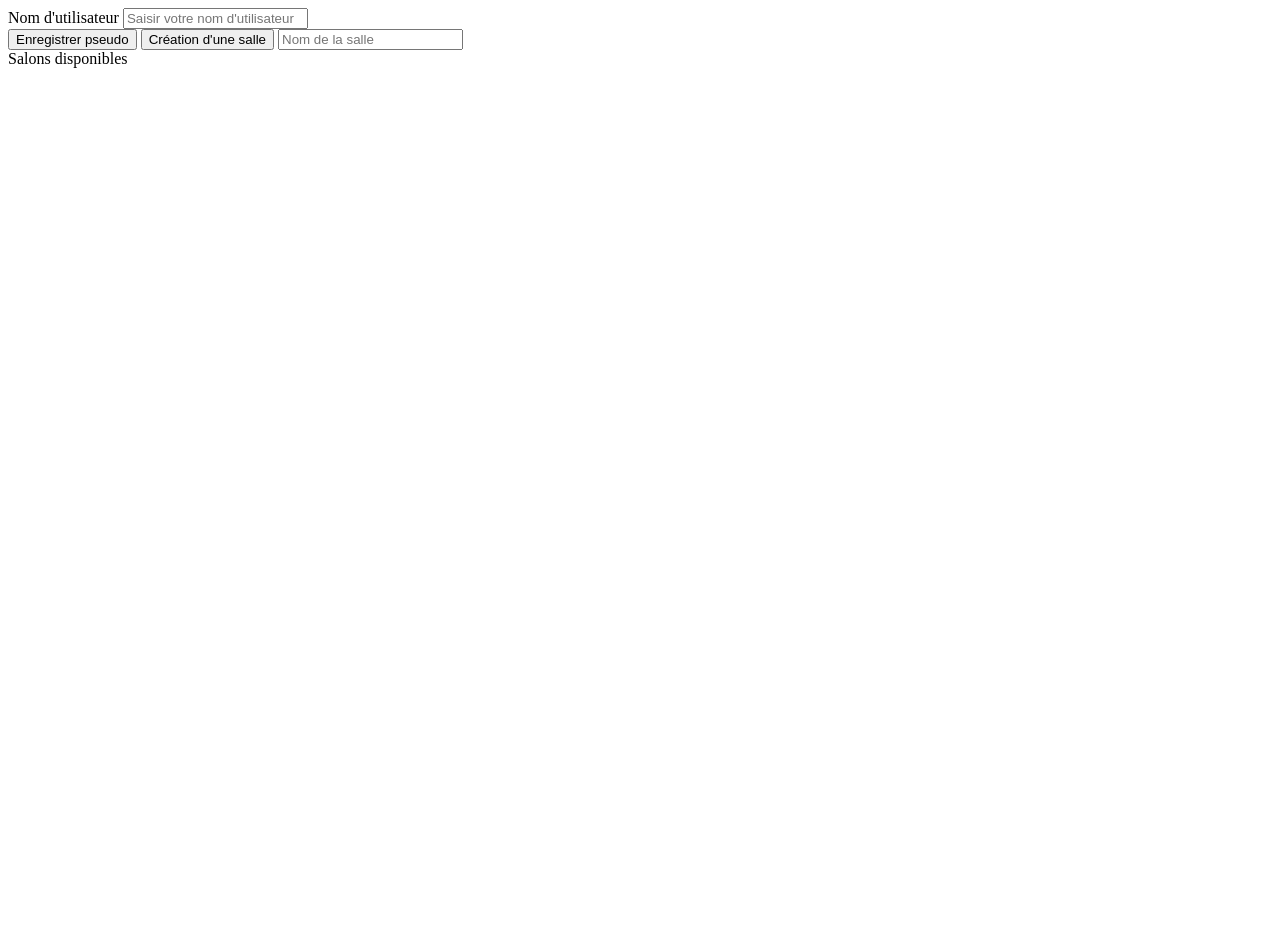
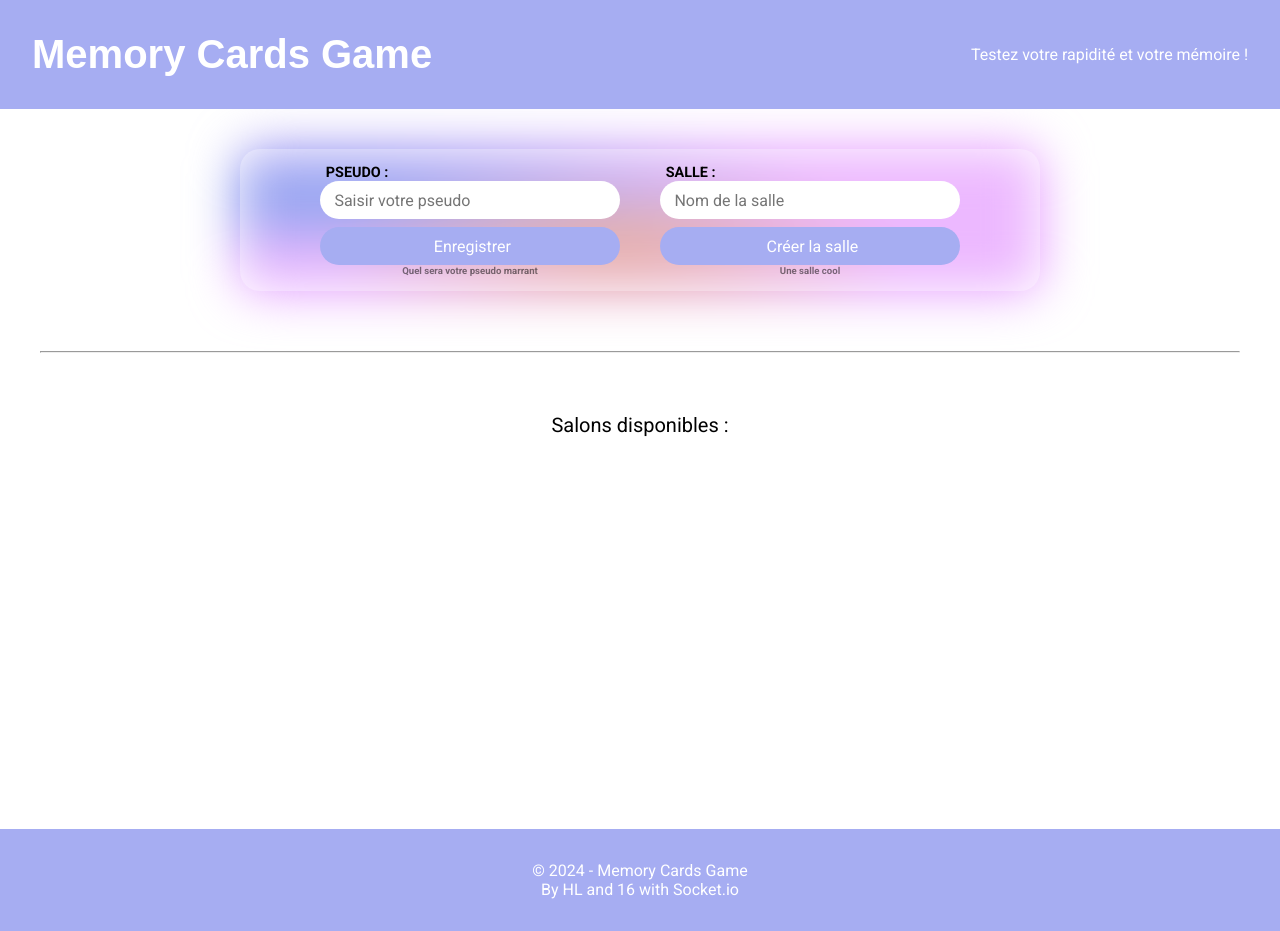
Before and after one commit to KishiniCHL/Memory_cards_game, a plain HTML site: page websocket/front/index.html in a window 1280 px wide. Before the commit the page ends 800 px from the top, so only its background shows below. Drawn offline with nearby package versions, Linux system fonts and the light colour scheme; no server answers; a web font is replaced by a local one.

Commit message:
style css

```diff
--- a/websocket/front/app.js
+++ b/websocket/front/app.js
@@ -54,8 +54,12 @@ socket.on("roomsList", (rooms) => {
     const creator_details_room = document.createElement("li");
     creator_details_room.textContent = room + " créée par " + creator;
 
+    let div = document.createElement('div');
+    div.className = 'container-salon';
+
     const joinButton = document.createElement("button");
     joinButton.textContent = "Rejoindre la salle";
+    joinButton.className = "input button_style";
 
     if (isFull) {
       joinButton.disabled = true;
@@ -79,8 +83,9 @@ socket.on("roomsList", (rooms) => {
       }
     });
 
-    roomsList.appendChild(creator_details_room);
-    roomsList.appendChild(joinButton);
+    div.appendChild(creator_details_room);
+    div.appendChild(joinButton);
+    roomsList.appendChild(div);
   });
 });
 
@@ -93,7 +98,7 @@ socket.on("userJoined", ({ user, room }) => {
   message.textContent = `${user} a rejoint ${room}`;
   document.querySelector(".room-content").appendChild(message);
 
-  document.querySelector("h2 span").textContent = " " + room;
+  document.querySelector("p span").textContent = " " + room;
 });
 
 socket.on("playerJoinedRoom", function () {
@@ -110,6 +115,7 @@ socket.on("roomIsFull", () => {
   const startButton = document.createElement("button");
   startButton.textContent = "Commencer la partie";
   startButton.id = "start-game-button";
+  startButton.classList.add("input", "button_style", "width200"); // Add classes here
   document.querySelector(".room-content").appendChild(startButton);
 
   startButton.addEventListener("click", () => {
@@ -177,7 +183,7 @@ socket.on("gameStarted", (cardValues) => {
       // Faire disparaître le message après 3 secondes
       setTimeout(() => {
         countdownElement.style.display = "none";
-      }, 3000);
+      }, 1000);
     }
   }, 1000);
 });
--- a/websocket/front/index.html
+++ b/websocket/front/index.html
@@ -5,32 +5,57 @@
   <meta name="viewport" content="width=device-width, initial-scale=1.0">
   <title>Memory Cards Game</title>
   <link rel="stylesheet" href="./style.css">
+  <link rel="preconnect" href="https://fonts.googleapis.com">
+  <link rel="preconnect" href="https://fonts.gstatic.com" crossorigin>
+  <link href="https://fonts.googleapis.com/css2?family=Cute+Font&family=Roboto:ital,wght@0,100;0,300;0,400;0,500;0,700;0,900;1,100;1,300;1,400;1,500;1,700;1,900&display=swap" rel="stylesheet">
 </head>
 <body>
+  <nav class="navbar">
+    <h1 class="navbar-title">Memory Cards Game </h1>
+    <p class="navbar-description">Testez votre rapidité et votre mémoire !</p>
+  </nav>
+
   <div>
     <div class="main-content" id="main-content">
       <div role="alert" id="turn-message"></div>
       <div id="user-card">
-        <div>
+        <div class="display_flex_center">
           <form method="POST" id="form">
-            <div>
-              <label for="username">Nom d'utilisateur</label>
-              <input type="text" id="username" minlength="2" maxlength="20" placeholder="Saisir votre nom d'utilisateur" required>
+            <div class="input__container">
+              <div class="field_container">
+                <label class="input__label" for="username">Pseudo :</label>
+                <input type="text" id="username" minlength="2" maxlength="20" class="input" placeholder="Saisir votre pseudo" required>
+                <button id="savePseudo" type="submit" class="input button_style">Enregistrer</button>
+                <p class="input__description">Quel sera votre pseudo marrant</p>
+              </div>
+              <div class="field_container">
+                <label class="input__label" for="username">Salle :</label>
+                <input type="text" id="roomNameInput" class="input" placeholder="Nom de la salle">
+                <button id="createRoomButton" class="input button_style">Créer la salle</button>
+                <p class="input__description">Une salle cool</p>
+              </div>
             </div>
-            <button id="savePseudo" type="submit">Enregistrer pseudo</button>
-            <button id="createRoomButton">Création d'une salle</button>
-            <input type="text" id="roomNameInput" placeholder="Nom de la salle">
+
           </form>
         </div>
       </div>
-      <div id="rooms-card">
-        <div>Salons disponibles</div>
-        <ul id="rooms-list"></ul>
+
+      <hr class="separateur">
+
+
+      <div class="rooms">
+        <div id="rooms-card" >
+          <p class="salon-dispo">Salons disponibles : </p>
+          <div>
+            <ul id="rooms-list"></ul>
+          </div>
+        </div>
       </div>
+
     </div>
     <div class="room-content">
-      <h2>Vous êtes dans la salle :<span> </span></h2>
-      <button id="leaveButton">Quitter la salle</button>
+      <p class="title2">Vous êtes dans la salle :<span> </span></p>
+      <button id="leaveButton" class="input button_style width200 leave">Quitter la salle</button>
       <div id="game-area">
         <div id="rules">
           <h3>Règles du jeu</h3>
@@ -47,6 +72,11 @@
       </div>
     </div>
   </div>
+
+  <footer class="footer">
+    <p>© 2024 - Memory Cards Game</p>
+    <p>By HL and 16 with Socket.io</p>
+  </footer>
   <script src="https://cdn.socket.io/4.7.5/socket.io.min.js" integrity="sha384-2huaZvOR9iDzHqslqwpR87isEmrfxqyWOF7hr7BY6KG0+hVKLoEXMPUJw3ynWuhO" crossorigin="anonymous"></script>
   <script src="./app.js"></script>
 </body>
--- a/websocket/front/style.css
+++ b/websocket/front/style.css
@@ -1,13 +1,60 @@
+* {
+  margin: 0;
+  padding: 0;
+  box-sizing: border-box;
+  font: 1em sans-serif;
+  font-family: "Roboto", sans-serif;
+}
+
+
+
+.main-content, .room-content {
+  min-height: 85vh;
+  padding: 0 40px;
+}
+
+
+.title2{
+  font-family: "Roboto", sans-serif;
+  font-size: 40px;
+  font-weight: 600;
+  text-align: center;
+  margin-bottom: 40px;
+
+}
+
+.navbar{
+  display: flex;
+  justify-content: space-between;
+  align-items: center;
+  padding: 32px;
+  background-color: #A6ADF2;
+  color: #fff;
+  margin-bottom: 40px;
+}
+
+.navbar-title{
+  font-family: "Cute Font", sans-serif;
+  font-size: 40px;
+  font-weight: 600;
+}
+
+.navbar-description {
+  font-family: "Roboto", sans-serif;
+}
+
 .room-content {
   display: none;
   position: relative;
 }
+
 #game-board {
   display: flex;
   flex-wrap: wrap;
   justify-content: space-around;
   margin-top: 50px;
 }
+
 .memory-card {
   background-color: #204051;
   width: calc(25% - 10px);
@@ -20,12 +67,9 @@
   align-items: center;
   cursor: pointer;
 }
+
 .invisible {
   visibility: hidden;
-  }
-
-  #rules {
-    display: none;
 }
 
 #timer {
@@ -33,3 +77,183 @@
   top: 0;
   right: 50px;
 }
+
+
+
+.footer{
+  background-color: #A6ADF2;
+  color: #fff;
+  padding: 32px;
+  text-align: center;
+}
+
+
+/*  */
+
+
+.input__container {
+  width: 800px;
+  display: flex;
+  flex-direction: row;
+  align-items: center;
+  justify-content: center;
+  gap: 40px;
+  background: rgba(255, 255, 255, 0.3);
+  padding: 15px;
+  border-radius: 20px;
+  position: relative;
+}
+
+.input__container::before {
+  content: "";
+  position: absolute;
+  width: 100%;
+  height: 100%;
+  top: 0;
+  left: 0;
+  z-index: -1;
+  filter: blur(25px);
+  border-radius: 20px;
+  background-color: #e499ff;
+  background-image: radial-gradient(at 47% 69%, hsla(17,62%,65%,1) 0px, transparent 50%),
+radial-gradient(at 9% 32%, hsla(222,75%,60%,1) 0px, transparent 50%);
+}
+
+.input__label {
+  display: block;
+  margin-left: 0.4em;
+  color: #000;
+  text-transform: uppercase;
+  font-size: 0.9em;
+  font-weight: bold;
+}
+
+.input__description {
+  font-size: 0.6em;
+  font-weight: bold;
+  text-align: center;
+  color: rgba(0, 0, 0, 0.5);
+}
+
+.input {
+  border: none;
+  outline: none;
+  width: 100%;
+  padding: 0.6em;
+  padding-left: 0.9em;
+  border-radius: 20px;
+  background: #fff;
+  transition: background 300ms, color 300ms;
+}
+
+.field_container{
+  max-width: 300px;
+}
+
+
+.button_style{
+  margin-top: 8px;
+  background-color: #A6ADF2;
+  color: #fff;
+  padding: 8;
+  border: none;
+  border-radius: 20px;
+  cursor: pointer;
+  transition: background-color 300ms;
+}
+
+.input.button_style:disabled {
+  background-color: #e0e0e091;
+  cursor: not-allowed;
+}
+
+.display_flex_center{
+  display: flex;
+  justify-content: center;
+  align-items: center;
+
+}
+
+.separateur{
+  margin: 60px 0;
+  width: 100%;
+}
+
+
+
+/*  salons */
+
+.rooms{
+  display: flex;
+  justify-content: center;
+}
+
+
+.salon-dispo{
+  font-size: 20px;
+  margin-bottom: 40px;
+}
+
+
+.container-salon{
+  border-radius: 20px;
+  padding: 20px;
+  width: 800px;
+  background: rgba(255, 255, 255, 0.3);
+  padding: 15px;
+  border-radius: 20px;
+  position: relative;
+}
+
+.container-salon::before{
+  content: "";
+  position: absolute;
+  width: 100%;
+  height: 100%;
+  top: 0;
+  left: 0;
+  z-index: -1;
+  filter: blur(25px);
+  background-color: #e499ff;
+  background-image: radial-gradient(at 47% 69%, hsla(17,62%,65%,1) 0px, transparent 50%),
+radial-gradient(at 9% 32%, hsla(222,75%,60%,1) 0px, transparent 50%);
+}
+
+
+.container-salon:not(:last-child){
+  margin-bottom: 60px;
+}
+
+
+#rooms-list {
+  list-style-type: none;
+}
+
+/* jeu  */
+
+.input.button_style.width200{
+  width: 200px;
+}
+
+.input.button_style.width200.leave{
+  background-color: #ee5f5f;
+}
+
+#rules {
+  display: none;
+  background-color: #A6ADF2;
+  color: #fff;
+  padding: 20px;
+  border-radius: 20px;
+  font-size: 16px;
+  margin-top: 49px;
+  max-width: 800px;
+}
+
+#countdown {
+  position: absolute;
+  top: 30%;
+  left: 50%;
+  transform: translate(-50%, -50%);
+  font-size: 3em;
+}
```
Lines whose indentation alone changed are shown as unchanged.
